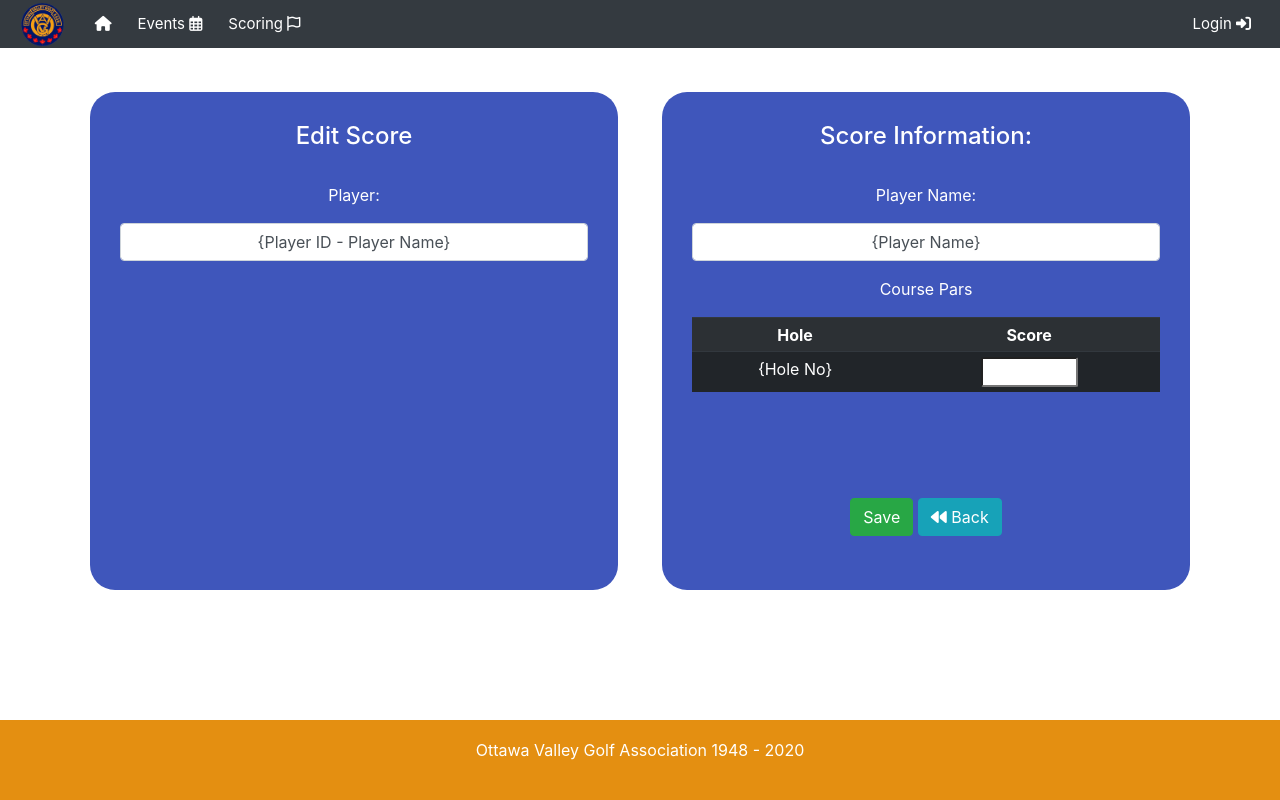
After one commit to RandyWu/ovga, a Flask app: template app/templates/editplayerscore.html in a window 1280 px wide. The commit adds this page. Run offline with Flask 2, Linux system fonts and the light colour scheme; the template is opened without the code that fills it, so the values that code supplies are empty; some libraries are stand-ins or nearby versions; some web fonts are replaced.

Commit message:
players - edit, view scores & personal

```diff
--- a/app/templates/admin.html
+++ b/app/templates/admin.html
@@ -5,9 +5,9 @@
 	<div class="contain">
 	  <div class="right-half round">
 	    <!-- Href to scores/<event_id> -->
-		<h4>{UserID} - {User Name}</h4><br/>
-		<h4>Admin Panel:</h4>
+		<h4>{UserID} - {User Name}</h4><br/><br/>
 		<div style="width:50%">
+		    <h4><i class="fas fa-users-cog"></i> Admin Panel :</h4><br/>
 		    <p><button type="button" name="btn_venues" class="btn btn-primary form-control" onclick="window.location='{{ url_for('venues_landing') }}'">Venues (Add, Edit & Delete)</button></p>
 		    <p><button type="button" name="btn_events" class="btn btn-primary form-control" onclick="window.location='{{ url_for('events_landing') }}'">Events (Add, Edit & Delete)</button></p>
 			<p><button type="button" name="btn_editscores" class="btn btn-primary form-control" onclick="window.location='{{ url_for('editscores_landing') }}'">Edit Scores (Choose Event, Edit Scores)</button></p>
--- /dev/null
+++ b/app/templates/editplayerscore.html
@@ -0,0 +1,56 @@
+{% extends 'base.html' %}
+{% block content %}
+<!-- Begin page content -->
+<main role="main" class="container">
+<form id="editplayerscore" method="POST">
+	<div class="contain">
+	  <div class="left-half round">
+		<h4>Edit Score</h4><br/>
+		 <p>Player:
+		    <!-- Display the logged in PlayerID with their Name -->
+		    <div id="playerIdName" class="form-control">{Player ID - Player Name}</div>
+		 </p>
+	  </div><br/>
+	  <div class="right-half round">
+		<h4>Score Information:</h4><br/>
+		    <!-- On select Venue & Course show this, else hide -->
+			<div id="courseInfo">
+				<p>Player Name: <div id="playerName" name="player_name" class="form-control">{Player Name}</div></p>
+				<!-- <p>Change No. of Holes: <input type="text" id="noOfHoles" name="no_of_holes" class="form-control" required /></p> -->
+				<p>Course Pars </p>
+				<div id="scoreInfo" style="height:156.8px; overflow:auto">
+					<table class='table table-sm table-hover table-dark table-striped'>
+						<tr>
+							<th>Hole</th>
+							<th>Score</th>
+						</tr>
+						<!-- For each player, display their scores with hole no. -->
+						<tr>
+							<td>{Hole No}</td>
+							<td align="center">
+							<input id="playerScore" name="player_score" type='number' size='2' min="0" max="100"
+							       style="border-radius:5%; text-align:center" value="{Scores}" required />
+						    </td>
+						</tr>
+						<!-- For end -->
+					</table>
+				</div>
+			</div>
+			<center><br/>
+				<button type="submit" class="btn btn-success" id="btnSave" name="submit" value="save">Save</button>
+				<button type="button" class="btn btn-info" onclick="window.location='{{ url_for('players') }}'"><i class="fas fa-backward"></i> Back </button>
+			</center>
+		</form><br/>
+		<!--Confirmation message needs to show when page is validated-->
+		<div class="alert-warning form-control text-center" id="alertPlayerScore" style="display:none">Scores changed successfully</div>
+	  </div>
+	</div>
+</main>
+<script>
+$(document).ready(function(){
+	$("#editplayerscore").submit(function(){
+		$("#alertPlayerScore").css("display", "block");
+	});
+});
+</script>
+{% endblock %}
```
Also changed, not shown: app/templates/editplayerpersonal.html (added, +33 -0 lines), app/templates/players.html (added, +18 -0 lines).
